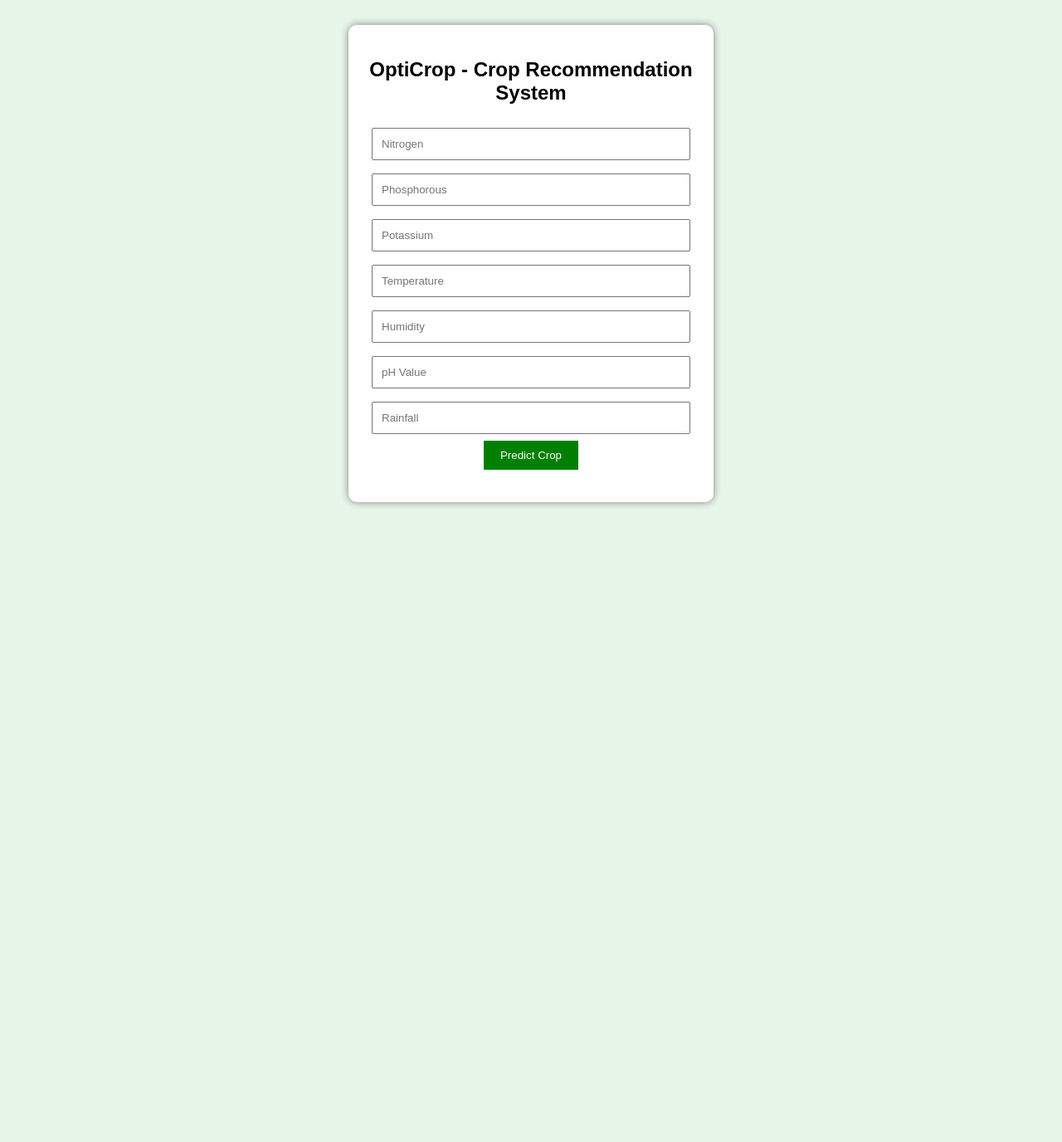
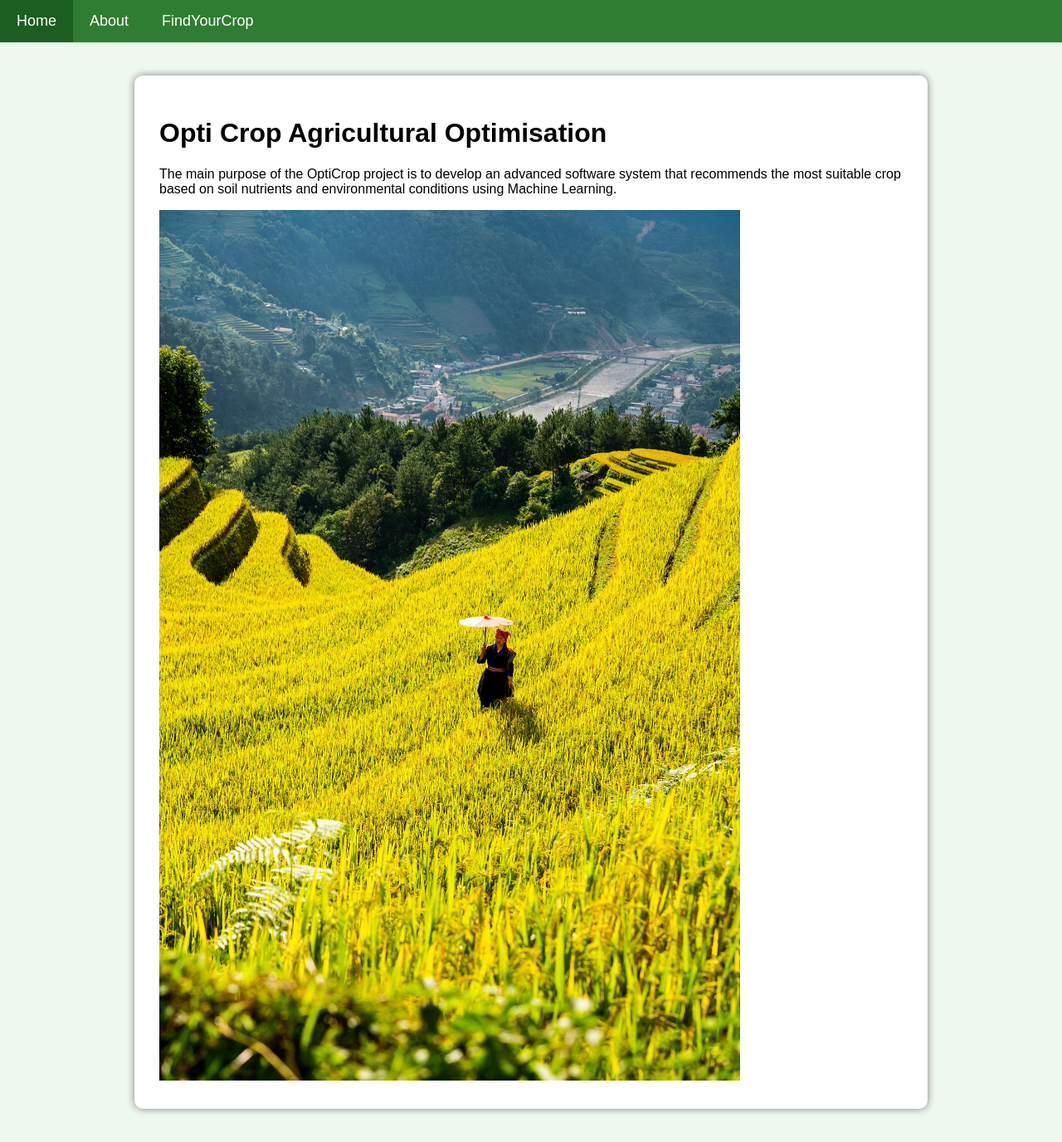
Before and after one commit to PadmaSahityaPavuluri/OptiCrop, a Flask app: page / in a window 1280 px wide. Shown: the whole page at 83% size. Before the commit the page ends 611 px from the top, so only its background shows below. Run offline with Flask 3, Linux system fonts and the light colour scheme; parts of the project's set-up code (start-up, migrations or seed data) failed here and were passed over.

Commit message:
Updated OptiCrop project with Flask application

```diff
--- a/app.py
+++ b/app.py
@@ -1,30 +1,68 @@
 from flask import Flask, render_template, request
-import pickle
 import numpy as np
+import joblib
 
 app = Flask(__name__)
 
-model = pickle.load(open("model.pkl", "rb"))
+# Load model and scaler
+model = joblib.load("model.pkl")
+scaler = joblib.load("scaler.pkl")
 
-@app.route("/")
+
+@app.route('/')
 def home():
     return render_template("index.html")
 
-@app.route("/predict", methods=["POST"])
+
+@app.route('/about')
+def about():
+    return render_template("about.html")
+
+
+@app.route('/findyourcrop')
+def findyourcrop():
+    return render_template("findyourcrop.html")
+
+
+@app.route('/predict', methods=['POST'])
 def predict():
-    values = [
-        float(request.form["N"]),
-        float(request.form["P"]),
-        float(request.form["K"]),
-        float(request.form["temperature"]),
-        float(request.form["humidity"]),
-        float(request.form["ph"]),
-        float(request.form["rainfall"])
-    ]
+    try:
+        # Get values from form
+        N = float(request.form['N'])
+        P = float(request.form['P'])
+        K = float(request.form['K'])
+        temperature = float(request.form['temperature'])
+        humidity = float(request.form['humidity'])
+        ph = float(request.form['ph'])
+        rainfall = float(request.form['rainfall'])
 
-    prediction = model.predict([values])[0]
+        # Create input array
+        features = np.array([[N, P, K, temperature, humidity, ph, rainfall]])
 
-    return render_template("index.html", prediction_text=f"Recommended Crop: {prediction}")
+        # Scale input
+        features = scaler.transform(features)
+
+        # Predict crop
+        prediction = model.predict(features)
+
+        # Debug output (shown in VS Code terminal)
+        print("Prediction:", prediction)
+        print("Prediction type:", type(prediction[0]))
+
+        # If prediction is already a crop name
+        crop = str(prediction[0])
+
+        return render_template(
+            "findyourcrop.html",
+            prediction_text=f"Recommended Crop: {crop}"
+        )
+
+    except Exception as e:
+        return render_template(
+            "findyourcrop.html",
+            prediction_text=f"Error: {str(e)}"
+        )
+
 
 if __name__ == "__main__":
     app.run(debug=True)
--- /dev/null
+++ b/static/style.css
@@ -0,0 +1,54 @@
+body{
+    margin:0;
+    font-family:Arial;
+    background:#edf8ee;
+}
+
+.topnav{
+    overflow:hidden;
+    background:#2e7d32;
+}
+
+.topnav a{
+    float:left;
+    color:white;
+    padding:15px 20px;
+    text-decoration:none;
+    font-size:18px;
+}
+
+.topnav a:hover{
+    background:#1b5e20;
+}
+
+.active{
+    background:#43a047;
+}
+
+.container{
+    width:70%;
+    margin:40px auto;
+    background:white;
+    padding:30px;
+    border-radius:10px;
+    box-shadow:0 0 10px gray;
+}
+
+input{
+    width:100%;
+    padding:10px;
+    margin:8px 0;
+}
+
+button{
+    background:green;
+    color:white;
+    border:none;
+    padding:12px 25px;
+    cursor:pointer;
+    font-size:16px;
+}
+
+button:hover{
+    background:#1b5e20;
+}
--- a/templates/index.html
+++ b/templates/index.html
@@ -2,64 +2,28 @@
 <html>
 <head>
     <title>OptiCrop</title>
-    <style>
-        body{
-            font-family:Arial;
-            background:#e8f5e9;
-            text-align:center;
-        }
-        .container{
-            width:400px;
-            margin:auto;
-            margin-top:30px;
-            background:white;
-            padding:20px;
-            border-radius:10px;
-            box-shadow:0 0 10px gray;
-        }
-        input{
-            width:90%;
-            padding:10px;
-            margin:8px;
-        }
-        button{
-            padding:10px 20px;
-            background:green;
-            color:white;
-            border:none;
-            cursor:pointer;
-        }
-        h3{
-            color:green;
-        }
-    </style>
+    <link rel="stylesheet" href="{{ url_for('static', filename='style.css') }}">
 </head>
+
 <body>
 
+<div class="topnav">
+    <a class="active" href="/">Home</a>
+    <a href="/about">About</a>
+    <a href="/findyourcrop">FindYourCrop</a>
+</div>
+
 <div class="container">
-    <h2>OptiCrop - Crop Recommendation System</h2>
 
-    <form action="/predict" method="post">
+<h1>Opti Crop Agricultural Optimisation</h1>
 
-        <input type="number" name="N" placeholder="Nitrogen" required>
+<p>
+The main purpose of the OptiCrop project is to develop an advanced software
+system that recommends the most suitable crop based on soil nutrients and
+environmental conditions using Machine Learning.
+</p>
 
-        <input type="number" name="P" placeholder="Phosphorous" required>
-
-        <input type="number" name="K" placeholder="Potassium" required>
-
-        <input type="number" step="any" name="temperature" placeholder="Temperature" required>
-
-        <input type="number" step="any" name="humidity" placeholder="Humidity" required>
-
-        <input type="number" step="any" name="ph" placeholder="pH Value" required>
-
-        <input type="number" step="any" name="rainfall" placeholder="Rainfall" required>
-
-        <button type="submit">Predict Crop</button>
-
-    </form>
-
-    <h3>{{ prediction_text }}</h3>
+<img src="{{ url_for('static', filename='farm.jpg') }}" width="700">
 
 </div>
 
```
Also changed, not shown: templates/about.html (added, +36 -0 lines), templates/findyourcrop.html (added, +61 -0 lines), templates/result.html (added, +21 -0 lines), static/farm.jpg (added), 2 other files.
